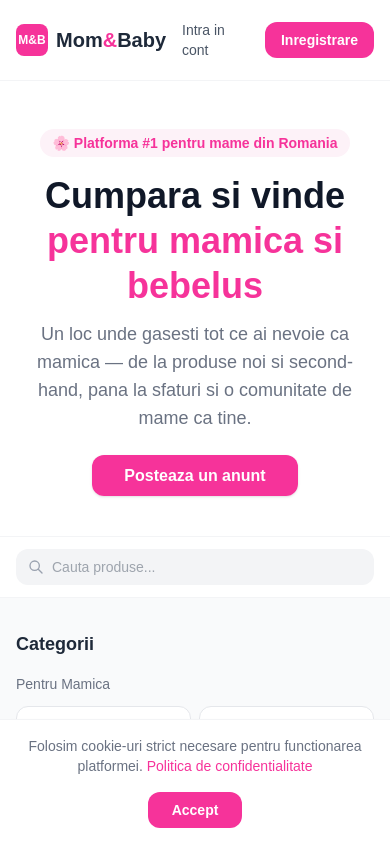
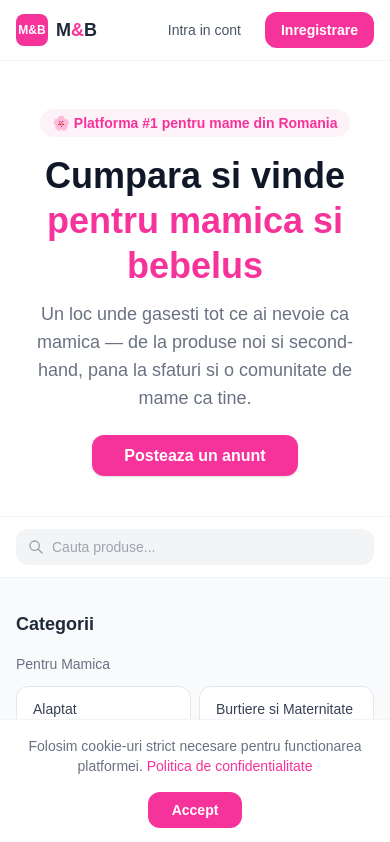
Before and after one commit to bianca25555/mamica-shop, a Next.js app: page / in a window 390 px wide. Shown: the top 842 px of the page. Built offline with nearby package versions, Linux system fonts and the light colour scheme; no server answers; the database is empty.

Commit message:
fix login input

```diff
--- a/app/page.tsx
+++ b/app/page.tsx
@@ -74,7 +74,8 @@ export default function Home() {
             <div className="w-8 h-8 bg-pink-500 rounded-lg flex items-center justify-center">
               <span className="text-white text-xs font-bold">M&B</span>
             </div>
-            <span className="text-xl font-bold text-gray-800">Mom<span className="text-pink-500">&</span>Baby</span>
+            <span className="text-lg font-bold text-gray-800 hidden sm:block">Mom<span className="text-pink-500">&</span>Baby</span>
+<span className="text-lg font-bold text-gray-800 sm:hidden">M<span className="text-pink-500">&</span>B</span>
           </Link>
 
           <div className="hidden md:flex items-center flex-1 max-w-md mx-8">
```
